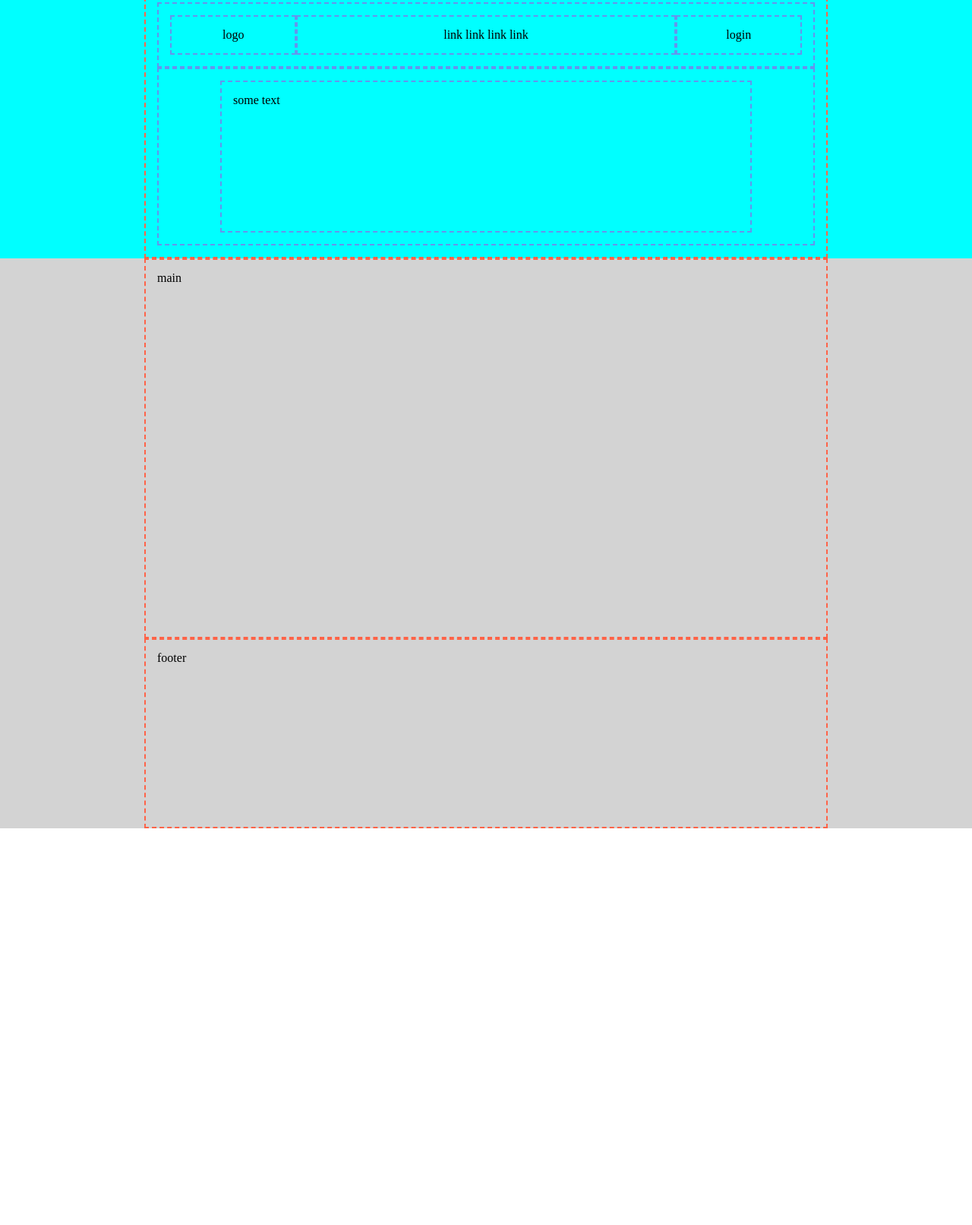
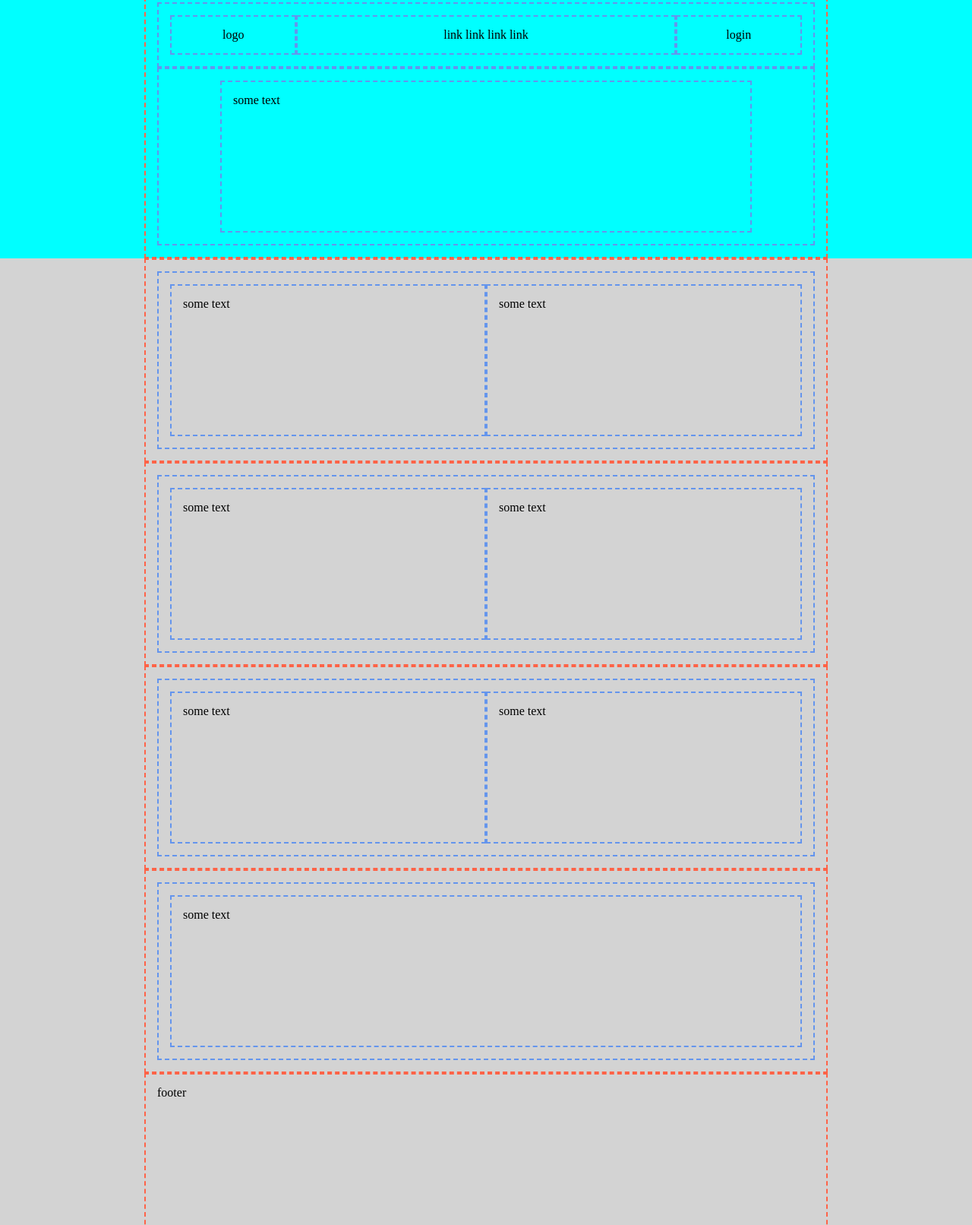
Before and after one commit to rennavittorio/htmlcss-struttura-discord, a plain HTML site: page index.html in a window 1280 px wide. Shown: the part 14-1626 px from the top of the page at 76% size. Before the commit the page ends 1104 px from the top, so only its background shows below. Drawn offline with Linux system fonts and the light colour scheme.

Commit message:
ADD main section layout added added 3 2-cols sections + 1 1-col section

```diff
--- a/css/style.css
+++ b/css/style.css
@@ -74,3 +74,16 @@ img {
     min-height: 200px;
 }
 /* fine layout header */
+
+/* layout main (3 double-col sections + 1 mono-col) */
+.row-main-2-col > .col {
+    flex-basis: calc(100% / 2);
+    min-height: 200px;
+}
+
+.row-main-1-col > .col {
+    flex-basis: 100%;
+    min-height: 200px;
+}
+
+/* fine layout main */
--- a/index.html
+++ b/index.html
@@ -5,7 +5,7 @@
     <meta http-equiv="X-UA-Compatible" content="IE=edge">
     <meta name="viewport" content="width=device-width, initial-scale=1.0">
     <title>FakeDiscord</title>
-    <link rel="stylesheet" href="css/style.css">
+    <link rel="stylesheet" href="./css/style.css">
 </head>
 <body class="debug">
 
@@ -30,8 +30,70 @@
 
 
         <main>
-            <div class="container home-main">
-                main
+
+            <div class="bg">
+
+                <div class="container">
+
+                    <section class="row row-main-2-col">
+                        <div class="col">
+                            some text
+                        </div>
+                        <div class="col">
+                            some text
+                        </div>
+                    </section>
+
+                </div>
+
+            </div>
+
+            <div class="bg">
+
+                <div class="container">
+
+                    <section class="row row-main-2-col">
+                        <div class="col">
+                            some text
+                        </div>
+                        <div class="col">
+                            some text
+                        </div>
+                    </section>
+
+                </div>
+
+            </div>
+
+            <div class="bg">
+
+                <div class="container">
+
+                    <section class="row row-main-2-col">
+                        <div class="col">
+                            some text
+                        </div>
+                        <div class="col">
+                            some text
+                        </div>
+                    </section>
+
+                </div>
+
+            </div>
+
+            <div class="bg">
+
+                <div class="container">
+
+                    <section class="row row-main-1-col">
+                        <div class="col">
+                            some text
+                        </div>
+                    </section>
+
+                </div>
+
             </div>
 
         </main>
```
